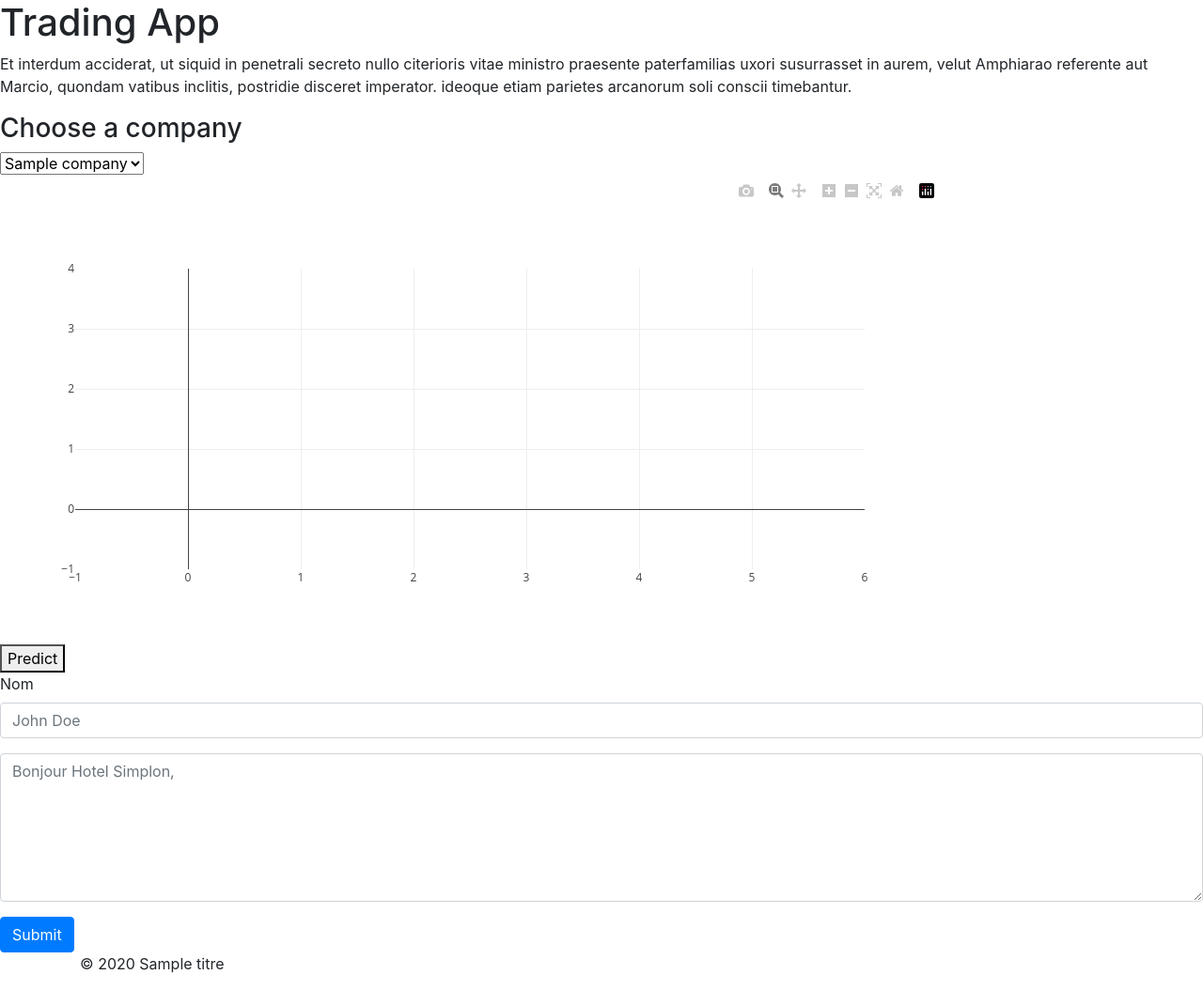
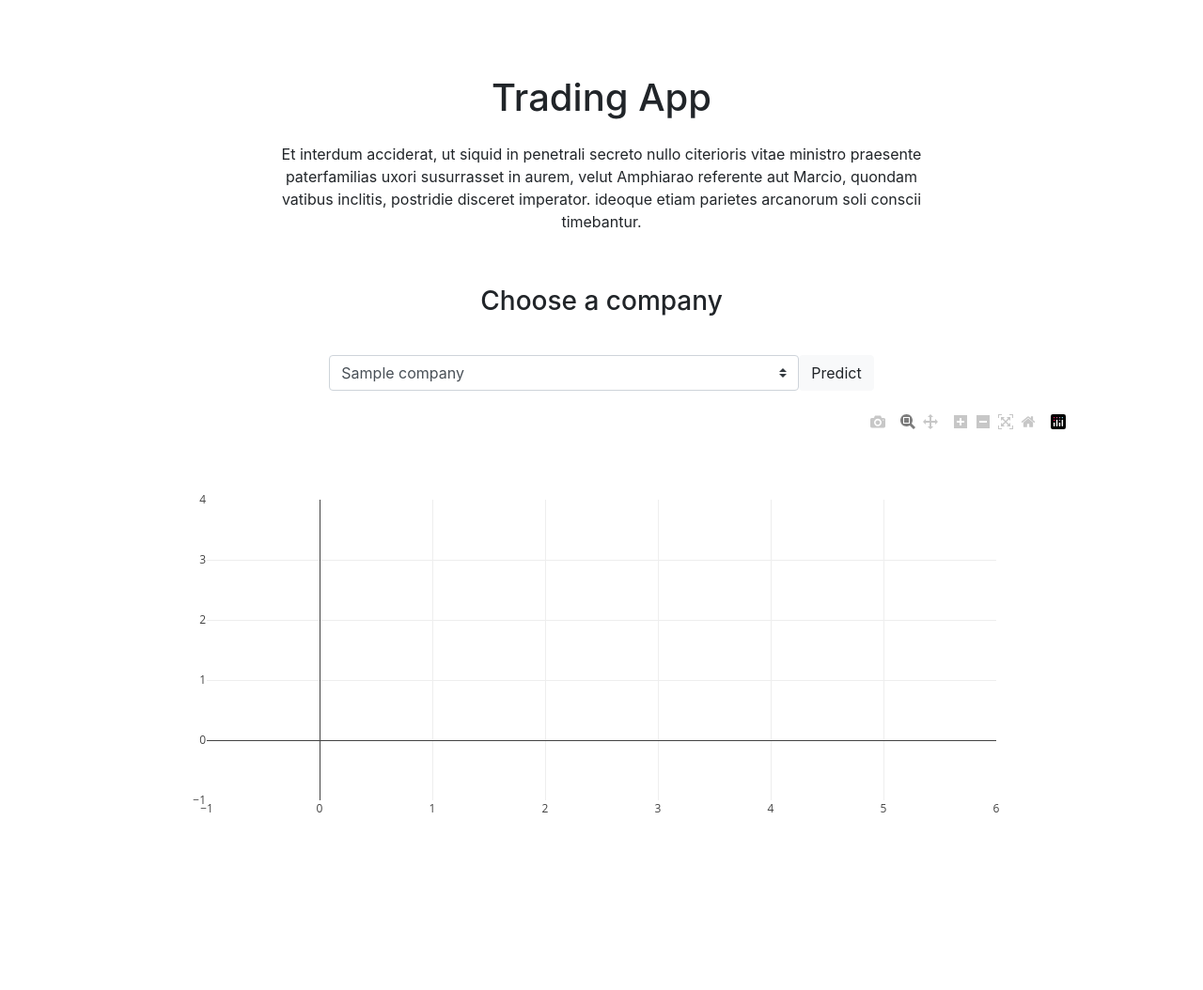
Before and after one commit to Nohossat/trading-project, a Flask app: template trading_app/templates/home.html in a window 1280 px wide. Shown: the whole page at 94% size. After the commit the page ends 865 px from the top, so only its background shows below. Run offline with Flask 2, Linux system fonts and the light colour scheme; the template is opened without the code that fills it: most values are stand-ins (such as "Sample title", 1, 10 or a date in 2020); some libraries are stand-ins or nearby versions.

Commit message:
finished flask app

```diff
--- a/trading_app/static/css/style.css
+++ b/trading_app/static/css/style.css
@@ -0,0 +1,36 @@
+.main {
+  max-width: 1300px;
+  margin: 0 auto;
+  padding: 5em 2em;
+}
+
+.text-intro {
+  width: 60%;
+  margin: auto;
+  text-align: center;
+}
+
+.select_bloc {
+  margin: 0;
+  width: 500px;
+}
+
+.mt-large {
+  margin-top: 2em;
+}
+
+#time_series {
+  margin: auto;
+  width: 1000px;
+  height: 500px;
+}
+
+.prediction_bloc {
+  display: flex;
+  width: 80%;
+  margin: auto;
+  padding-top: 2em;
+  justify-content: center;
+}
+
+/*# sourceMappingURL=style.css.map */
--- /dev/null
+++ b/trading_app/static/scss/style.scss
@@ -0,0 +1,34 @@
+.main {
+    max-width: 1300px;
+    margin: 0 auto;
+    padding: 5em 2em;
+}
+
+.text-intro {
+    width : 60%;
+    margin: auto;
+    text-align : center;
+}
+
+.select_bloc {
+    margin: 0;
+    width : 500px;
+}
+
+.mt-large {
+    margin-top : 2em;
+}
+
+#time_series {
+    margin : auto;
+    width: 1000px;
+    height: 500px;
+}
+
+.prediction_bloc {
+    display: flex;
+    width: 80%;
+    margin: auto;
+    padding-top: 2em;
+    justify-content: center;
+}
--- a/trading_app/templates/home.html
+++ b/trading_app/templates/home.html
@@ -8,38 +8,41 @@
 
 {% block content %}
 
-<h1>Trading App</h1>
-<p>Et interdum acciderat, ut siquid in penetrali secreto nullo citerioris vitae ministro praesente
+<div class="main">
+    <h1 class="text-center mb-4">Trading App</h1>
+    <p class="text-intro">Et interdum acciderat, ut siquid in penetrali secreto nullo citerioris vitae ministro praesente
         paterfamilias uxori susurrasset in aurem, velut Amphiarao referente aut Marcio, quondam vatibus inclitis,
         postridie disceret imperator. ideoque etiam parietes arcanorum soli conscii timebantur.</p>
 
-<h3> Choose a company</h3>
-<select id="select-stock" name="companies">
+    <h3 class="mt-large text-center"> Choose a company</h3>
+
+    <div class="prediction_bloc">
+        <div class="select_bloc">
+            <select class="custom-select" id="select-stock" name="companies">
                 {% for symbol, company in companies %}
                     <option value="{{ symbol }}">{{ company }}</option>
                 {% endfor %}
             </select>
-
-<div id="time_series" style="width:1000px; height:500px;"></div>
-
-<div>
-    <button id="predict-stock" name="predict">Predict</button>
         </div>
 
-<form method="POST" action="{{ url_for('predict') }}">
-    <div class="form-group">
-      <label for="nom_user">Nom</label>
-      <input type="text" class="form-control" id="nom_user" name="nom_user" placeholder="John Doe">
+        <div class="predictions">
+            <button class="btn btn-light" id="predict-stock" name="predict">Predict</button>
         </div>
-    <div class="form-group">
-        <textarea class="form-control" name="comment" cols="30" rows="6" placeholder="Bonjour Hotel Simplon, "></textarea>
     </div>
-    <button type="submit" class="btn btn-primary s-btn">Submit</button>
-</form>
+
+    <div class="text-center mt-3">
+        <p id="result"></p>
+    </div>
+
+    <div class="graph_bloc">
+        <div id="time_series"></div>
+    </div>
+
+
+
+</div>
 
 {% endblock %}
-
-{% block project_title %} {{ titre }} {% endblock %}
 
 {% block footer %}
     {{ super() }}
@@ -74,6 +77,18 @@
         });
         return false;
       });
+
+      $('#predict-stock').bind('click', function() {
+        var symb = $( "#select-stock option:selected").val()
+
+        $.getJSON($SCRIPT_ROOT + '/predict', {
+          symbol: symb
+        }, function(data) {
+          console.log(data.result)
+          $("#result").text(data.result)
+        });
+        return false;
+      });
     });
     // END AJAX
 
--- a/trading_app/templates/layout.html
+++ b/trading_app/templates/layout.html
@@ -22,16 +22,6 @@
         {% block content %} {% endblock %}
 
         {% block footer %}
-
-        <footer class="probootstrap-copyright">
-            <div class="container">
-              <div class="row">
-                <div class="col-md-8">
-                  <p class="copyright-text">&copy; 2020 {% block project_title %}{% endblock %} </p>
-                </div>
-               </div>
-             </div>
-            </footer>
             <script type="text/javascript" src="https://cdnjs.cloudflare.com/ajax/libs/jquery/1.9.0/jquery.min.js"></script>
             <script type="text/javascript" src="https://cdnjs.cloudflare.com/ajax/libs/jquery.textcomplete/1.8.0/jquery.textcomplete.js"></script>
             <script> window.jQuery || document.write('<script src="{{url_for('static', filename='jquery.js') }}">\x3C/script>')</script>
--- a/trading_app/views.py
+++ b/trading_app/views.py
@@ -3,7 +3,10 @@ from flask import Flask, url_for, request, render_template
 from trading_app import app
 import data_wrangling.config as config
 from data_wrangling.db import Database
+import numpy as np
 import json
+from tensorflow import keras
+
 
 def get_time_series(symbol):
     db = Database()
@@ -33,12 +36,9 @@ def get_companies():
 @app.route('/')
 def index(title="Trading App"):
     companies = get_companies()
-    print(companies)
-
-    api = 12
     print(config.av_key)
 
-    symbol = "MSFT"
+    symbol = companies[0][0]
     dates, avg_prices = get_time_series(symbol)
 
     return render_template('home.html', title=title,
@@ -50,5 +50,34 @@ def index(title="Trading App"):
 @app.route('/_reload_time_serie')
 def reload_time_serie():
     symbol = request.args.get('symbol', 0, type=str)
-    dates, avg_prices = get_time_series(symbol)
-    return json.dumps({"dates" : dates, "prices" : avg_prices})
+    dates, prices = get_time_series(symbol)
+    return json.dumps({"dates" : dates, "prices" : prices})
+
+@app.route('/predict')
+def predict():
+    symbol = request.args.get('symbol', 0, type=str)
+
+    # get dates, prices
+    dates, prices = get_time_series(symbol)
+    dates = json.loads(dates)
+    prices = np.array(json.loads(prices))
+
+    # get window_size and length of time series
+    prices_size = len(prices)
+    window = 3
+
+    # load model
+    model = keras.models.load_model(f'models/model_{symbol}.p')
+
+    # get last prices
+    last_prices = prices[prices_size - window:prices_size].reshape(1, window, 1)
+    prediction = model.predict(last_prices)
+
+    if prediction > prices[prices_size - 1] + 0.05:
+        result = "You should buy some shares, it is going up tomorrow"
+    elif prediction < prices[prices_size - 1] + 0.05:
+        result = "You should sell, it is going down tomorrow"
+    else:
+        result = "You should do nothing, it is not moving much"
+
+    return json.dumps({"result" : result})
```
Also changed, not shown: 1 other file. Lines whose indentation alone changed are shown as unchanged.
